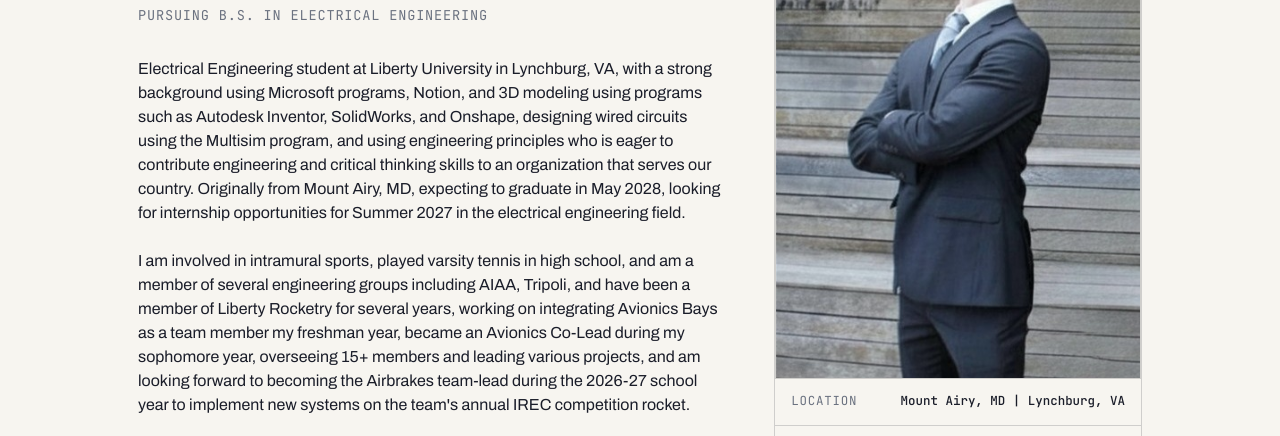
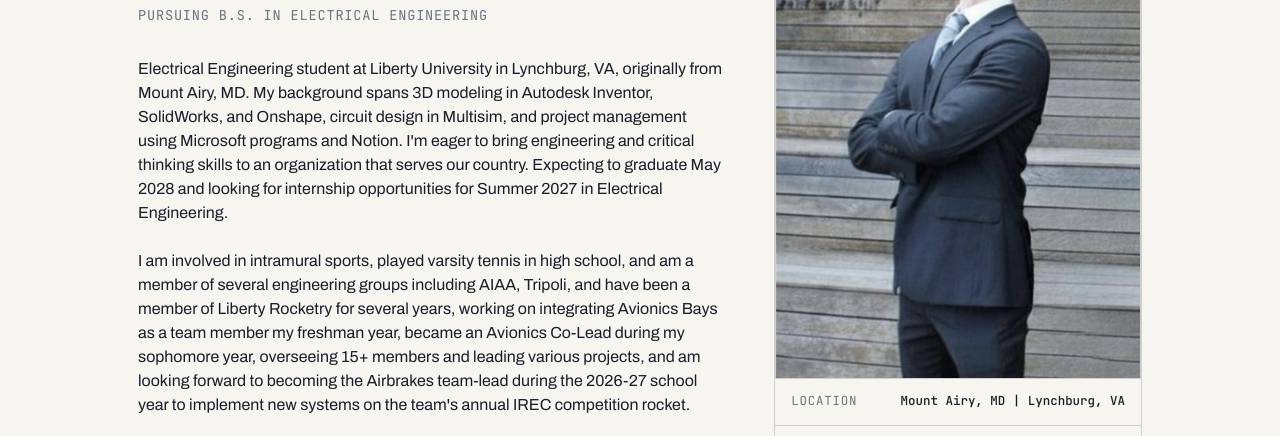
Before and after one commit to steelefritchie/engineering-portfolio, a plain HTML site: page index.html in a window 1280 px wide. Shown: the part 284-720 px from the top of the page. Drawn offline with Linux system fonts and the light colour scheme.

Commit message:
Refine personal description and improve phrasing

```diff
--- a/index.html
+++ b/index.html
@@ -39,13 +39,13 @@
         <p class="hero-role">PURSUING B.S. IN ELECTRICAL ENGINEERING</p>
         <p class="hero-blurb">
         <p>
-          Electrical Engineering student at Liberty University in Lynchburg, VA, with a strong
-          background using Microsoft programs, Notion, and 3D modeling using programs such
-          as Autodesk Inventor, SolidWorks, and Onshape, designing wired circuits using the
-          Multisim program, and using engineering principles who is eager to contribute
-          engineering and critical thinking skills to an organization that serves our country.
-          Originally from Mount Airy, MD, expecting to graduate in May 2028, looking
-          for internship opportunities for Summer 2027 in the electrical engineering field.
+          Electrical Engineering student at Liberty University in Lynchburg, VA,
+          originally from Mount Airy, MD. My background spans 3D modeling in Autodesk
+          Inventor, SolidWorks, and Onshape, circuit design in Multisim, and project
+          management using Microsoft programs and Notion. I'm eager to bring engineering
+          and critical thinking skills to an organization that serves our country.
+          Expecting to graduate May 2028 and looking for internship opportunities for
+          Summer 2027 in Electrical Engineering.
         </p>
         <br>
         <p>
@@ -78,7 +78,7 @@
       </div>
       <div class="hero-spec">
         <div class="about-photo">
-        <img src="images/profile.jpg" alt="PLACEHOLDER: your profile photo">
+        <img src="images/profile.jpg" alt="Steele Fritchie">
         </div>
         <div class="spec-row"><span>LOCATION</span><span>Mount Airy, MD | Lynchburg, VA</span></div>
         <div class="spec-row"><span>FOCUS</span><span>Avionics, Guided Navigation<br>& Control Systems</span></div>
@@ -106,7 +106,7 @@
               <span class="exp-title">LU Rocketry Airbrakes Lead Engineer</span>
               <span class="exp-date">2026-27</span>
             </div>
-            <p class="exp-desc">Design and implement an airbrakes system using machine learning algorithms to predict optimal deploying and retracting to hit an apogee of exactly 10,000 feet.</p>
+            <p class="exp-desc">Design and implement an airbrakes system using machine learning algorithms to predict the optimal deployment and retraction timing needed to hit an apogee of exactly 10,000 feet.</p>
           </li>
           <li class="exp-item">
             <div class="exp-row">
@@ -142,7 +142,7 @@
   </div>
 
 <div class="blueprint-video-container">
-  <p class="title-block-label" style="margin-bottom: 0.75rem;">I was given the opportunity to represent Liberty Rocketry alongside Recovery Lead Owen Offman in an ABC 2 News interview segment about the 2026 IREC. The video is blocked from being embedded but you can view the segment here:</p>
+  <p class="title-block-label" style="margin-bottom: 0.75rem;">I was given the opportunity to represent Liberty Rocketry alongside Recovery Lead Owen Offman in an abc 2 News interview segment about the 2026 IREC. The video is blocked from being embedded but you can view the segment here:</p>
 
   <div class="media-broadcast-row">
     <a href="https://www.youtube.com/watch?v=FBKUkgB2q4A" target="_blank" class="broadcast-strip-link" rel="noopener">
@@ -258,8 +258,7 @@
       <p class="title-block-label">SHEET 04 — CONTACT</p>
       <h2>Let's Talk</h2>
       <p class="contact-blurb">
-        Feel free to reach out if you have any further questions, I'd be more than happy to discuss opportunities or answering any inquiries you may have.
-      </p>
+        Feel free to reach out if you have any questions — I'd be happy to discuss opportunities or answer any inquiries you may have.      </p>
       <div class="contact-links">
         <a href="mailto:steelef12@gmail.com" class="contact-link">
           <span class="contact-label">EMAIL</span>
```
